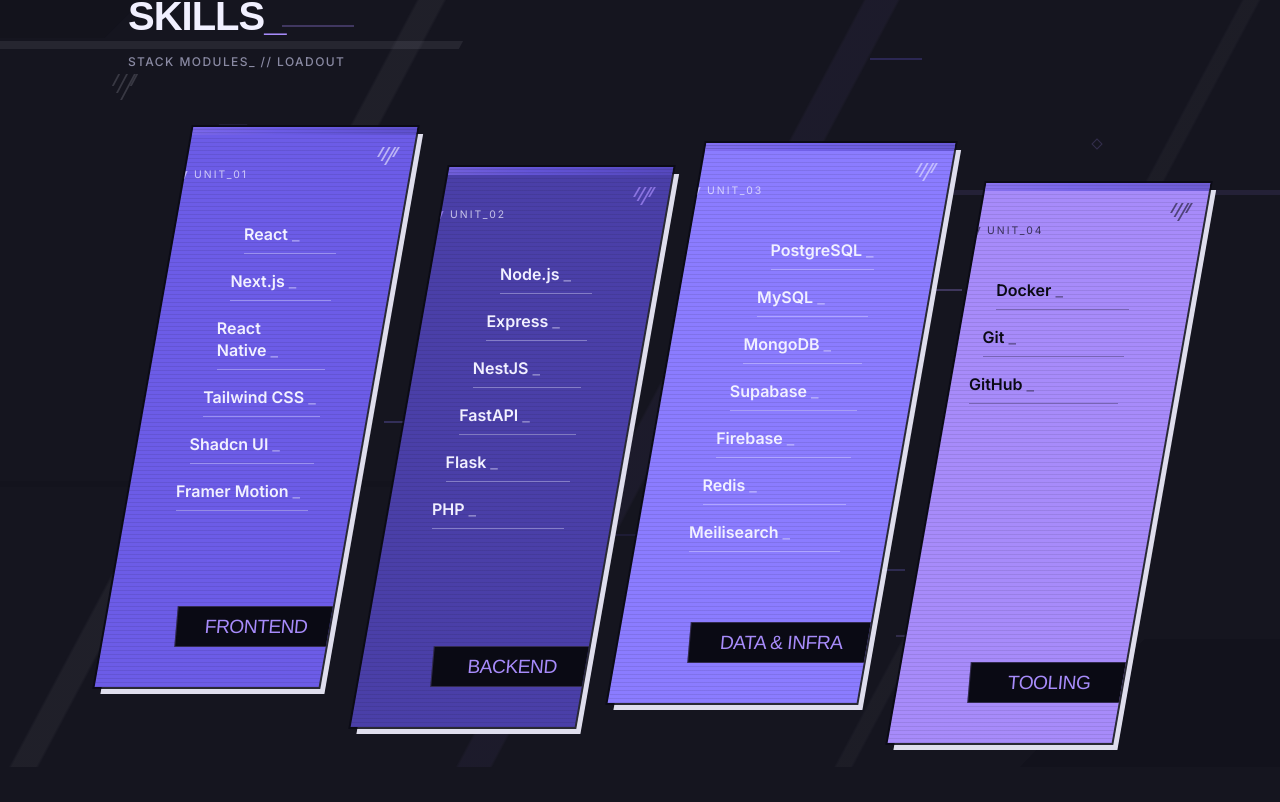
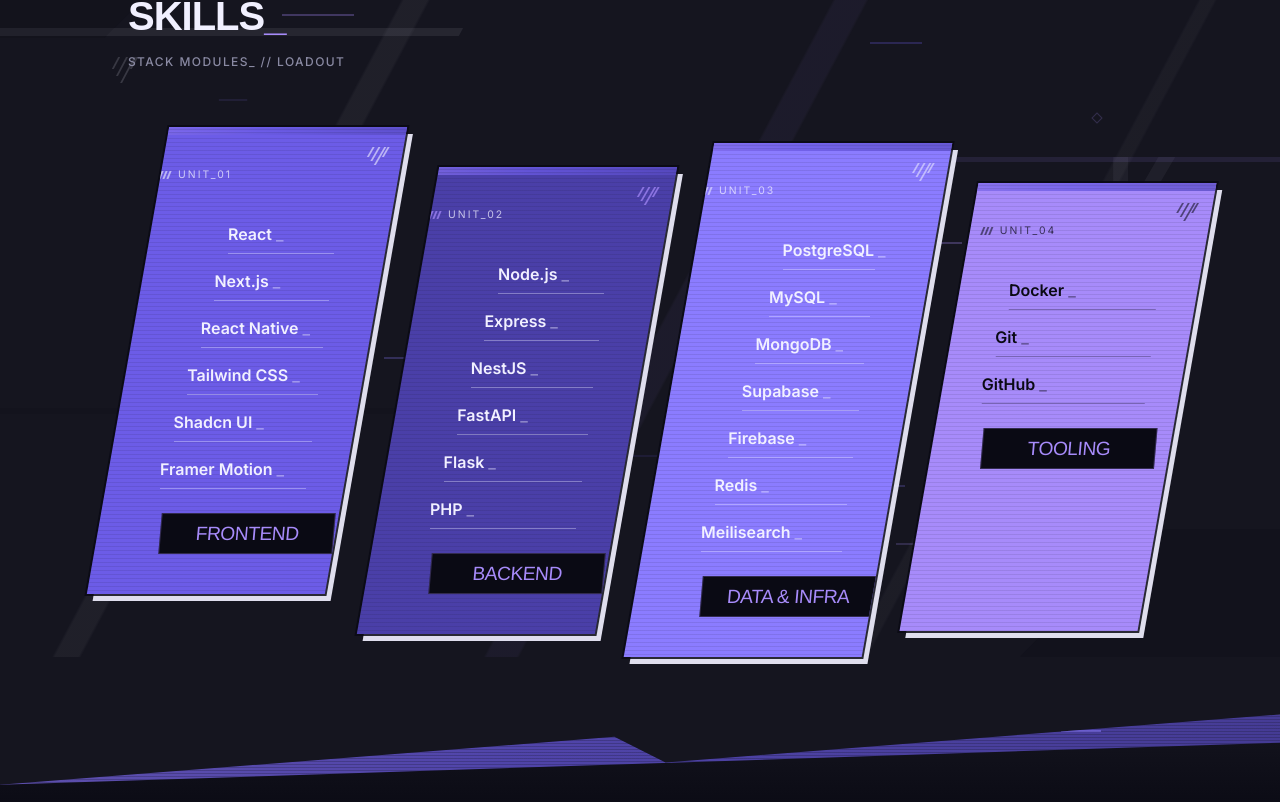
Before and after one commit to rrndxx/portfolio-v2, a Next.js app: page / in a window 1280 px wide. Shown: the part 1998-2800 px from the top of the page. Built offline with nearby package versions, Linux system fonts and the light colour scheme; a web font is replaced by a local one.

Commit message:
refactor: adjust SkillsGrid and global styles for improved visual dynamics, refine skew transformations and layout offsets for better responsiveness, and enhance spacing for skill items

```diff
--- a/app/globals.css
+++ b/app/globals.css
@@ -463,13 +463,13 @@
 
 /* Skills — character-select parallelograms */
 .skills-para {
-  transform: skewX(-10deg);
+  transform: skewX(-6deg);
 }
 
 .skills-para-shadow {
   z-index: 0;
   background: var(--text-primary);
-  transform: skewX(-10deg) translate(7px, 7px);
+  transform: skewX(-6deg) translate(5px, 5px);
   opacity: 0.92;
   pointer-events: none;
 }
@@ -482,19 +482,61 @@
 
 .skills-para-content {
   /* Un-skew + horizontal breathing room so type clears the slanted edges */
-  transform: skewX(10deg);
-  padding-left: clamp(1.35rem, 3.5vw, 2rem);
-  padding-right: clamp(1.35rem, 3.5vw, 2rem);
+  transform: skewX(6deg);
+  padding-left: clamp(1.1rem, 4vw, 2rem);
+  padding-right: clamp(1.1rem, 4vw, 2rem);
 }
 
 .skills-para-label {
-  transform: skewX(-5deg);
+  transform: skewX(-4deg);
   width: 100%;
 }
 
-.skills-para-row {
-  scrollbar-width: thin;
-  scrollbar-color: color-mix(in srgb, var(--accent-primary) 50%, transparent) transparent;
+.skills-skill-item {
+  margin-left: calc(var(--skill-indent, 0) * 0.4rem);
+  margin-right: calc(var(--skill-outdent, 0) * 0.2rem);
+}
+
+@media (min-width: 640px) {
+  .skills-para {
+    transform: skewX(-8deg);
+  }
+
+  .skills-para-shadow {
+    transform: skewX(-8deg) translate(6px, 6px);
+  }
+
+  .skills-para-content {
+    transform: skewX(8deg);
+  }
+
+  .skills-skill-item {
+    margin-left: calc(var(--skill-indent, 0) * 0.65rem);
+    margin-right: calc(var(--skill-outdent, 0) * 0.28rem);
+  }
+}
+
+@media (min-width: 1024px) {
+  .skills-para {
+    transform: skewX(-10deg);
+  }
+
+  .skills-para-shadow {
+    transform: skewX(-10deg) translate(7px, 7px);
+  }
+
+  .skills-para-content {
+    transform: skewX(10deg);
+  }
+
+  .skills-para-label {
+    transform: skewX(-5deg);
+  }
+
+  .skills-skill-item {
+    margin-left: calc(var(--skill-indent, 0) * 0.85rem);
+    margin-right: calc(var(--skill-outdent, 0) * 0.35rem);
+  }
 }
 
 /* Gallery — chamfered cyber frames */
--- a/components/skills/SkillsGrid.tsx
+++ b/components/skills/SkillsGrid.tsx
@@ -5,6 +5,7 @@
 import { SectionHeading } from "@/components/ui/SectionHeading";
 import { SectionShell } from "@/components/ui/SectionShell";
 import type { SkillCategory, SkillsContent } from "@/lib/types";
+import type { CSSProperties } from "react";
 
 interface SkillsGridProps {
   content: SkillsContent;
@@ -46,11 +47,12 @@
   },
 ] as const;
 
+/** Stagger offsets — lighter on small screens so the cluster still breathes. */
 const PANEL_OFFSET = [
-  "md:mt-0",
-  "md:mt-10",
-  "md:mt-4",
-  "md:mt-14",
+  "mt-0 sm:mt-0 lg:mt-0",
+  "mt-3 sm:mt-6 lg:mt-10",
+  "mt-1 sm:mt-3 lg:mt-4",
+  "mt-4 sm:mt-8 lg:mt-14",
 ] as const;
 
 function SkillParallelogram({
@@ -65,7 +67,7 @@
   return (
     <div
       className={[
-        "relative w-full max-w-[240px] shrink-0 md:max-w-none md:flex-1",
+        "skills-para-wrap relative w-full min-w-0",
         "transition-transform duration-300 ease-[cubic-bezier(0.22,1,0.36,1)] hover:-translate-y-2 hover:scale-[1.01]",
         PANEL_OFFSET[index % PANEL_OFFSET.length],
       ].join(" ")}
@@ -79,11 +81,10 @@
       <div
         data-tone={style.indexTone}
         className={[
-          "skills-para relative flex h-[440px] flex-col overflow-hidden md:h-[520px] lg:h-[560px]",
+          "skills-para relative flex min-h-[20rem] flex-col overflow-hidden sm:min-h-[22rem] lg:min-h-[28rem]",
           style.fill,
         ].join(" ")}
       >
-        {/* Scanlines */}
         <div
           aria-hidden
           className="pointer-events-none absolute inset-0 opacity-20"
@@ -93,16 +94,14 @@
           }}
         />
 
-        {/* Glitch ribbon */}
         <div
           aria-hidden
           className="glitch-texture pointer-events-none absolute inset-x-0 top-0 z-[2] h-2 opacity-75"
         />
 
-        {/* Barcode ticks */}
         <div
           aria-hidden
-          className="absolute right-4 top-5 z-[2] flex gap-[3px]"
+          className="absolute right-3 top-4 z-[2] flex gap-[3px] sm:right-4 sm:top-5"
         >
           {[0, 1, 2, 3].map((i) => (
             <span
@@ -113,15 +112,16 @@
           ))}
         </div>
 
-        <div className="skills-para-content relative z-[1] flex h-full flex-col py-8 md:py-10">
+        <div className="skills-para-content relative z-[1] flex h-full flex-col py-6 sm:py-8 md:py-10">
           <div className="flex items-center gap-2">
             <span className="inline-flex gap-[2px]">
               {[0, 1, 2].map((i) => (
                 <span
                   key={i}
-                  className={["block h-2 w-[2px] -skew-x-[22deg]", style.tick].join(
-                    " ",
-                  )}
+                  className={[
+                    "block h-2 w-[2px] -skew-x-[22deg]",
+                    style.tick,
+                  ].join(" ")}
                 />
               ))}
             </span>
@@ -135,20 +135,23 @@
             </p>
           </div>
 
-          <ul className="mt-8 flex flex-1 flex-col gap-3.5 md:mt-10 md:gap-4">
+          <ul className="mt-6 flex flex-1 flex-col gap-2.5 sm:mt-8 sm:gap-3.5 md:mt-10 md:gap-4">
             {category.skills.map((skill, skillIndex) => {
               const stepsFromBottom = category.skills.length - 1 - skillIndex;
               return (
                 <li
                   key={skill}
-                  style={{
-                    marginLeft: `${stepsFromBottom * 0.85}rem`,
-                    marginRight: `${skillIndex * 0.35}rem`,
-                  }}
+                  className="skills-skill-item"
+                  style={
+                    {
+                      ["--skill-indent" as string]: `${stepsFromBottom}`,
+                      ["--skill-outdent" as string]: `${skillIndex}`,
+                    } as CSSProperties
+                  }
                 >
                   <span
                     className={[
-                      "block border-b pb-2 font-sans text-[0.95rem] font-semibold leading-snug md:text-body",
+                      "block border-b pb-1.5 font-sans text-[0.85rem] font-semibold leading-snug sm:pb-2 sm:text-[0.95rem] md:text-body",
                       style.text,
                       style.rule,
                     ].join(" ")}
@@ -161,9 +164,9 @@
             })}
           </ul>
 
-          <div className="mt-auto pt-6">
-            <div className="skills-para-label mx-auto border border-accent-glow/25 bg-bg-void px-3 py-2.5 text-center">
-              <p className="font-display text-[clamp(0.9rem,1.5vw,1.2rem)] uppercase leading-none tracking-tight text-accent-glow">
+          <div className="mt-auto pt-5 sm:pt-6">
+            <div className="skills-para-label mx-auto border border-accent-glow/25 bg-bg-void px-2.5 py-2 text-center sm:px-3 sm:py-2.5">
+              <p className="font-display text-[clamp(0.85rem,2.8vw,1.2rem)] uppercase leading-none tracking-tight text-accent-glow">
                 {category.name}
               </p>
             </div>
@@ -186,7 +189,7 @@
     >
       <SectionAtmosphere variant="skills" />
 
-      <div className="relative z-[1] pl-[6vw] pr-[6vw] md:pl-[10vw] md:pr-[8vw]">
+      <div className="relative z-[1] pl-[5vw] pr-[5vw] sm:pl-[6vw] sm:pr-[6vw] md:pl-[10vw] md:pr-[8vw]">
         <Reveal>
           <div className="mb-3 flex gap-[3px]">
             {[0, 1, 2].map((i) => (
@@ -197,13 +200,13 @@
             ))}
           </div>
           <SectionHeading className="mb-3 md:mb-4">Skills</SectionHeading>
-          <p className="mb-10 max-w-md font-sans text-meta uppercase tracking-[0.12em] text-text-muted md:mb-14">
+          <p className="mb-8 max-w-md font-sans text-meta uppercase tracking-[0.12em] text-text-muted sm:mb-10 md:mb-14">
             Stack modules_ // loadout
           </p>
         </Reveal>
 
         <Reveal delay={0.08}>
-          <div className="skills-para-row flex items-start gap-5 overflow-x-auto px-1 pb-8 md:gap-6 md:overflow-visible md:px-2 md:pb-6 lg:gap-8 lg:px-4">
+          <div className="skills-para-row grid grid-cols-1 gap-x-4 gap-y-6 sm:grid-cols-2 sm:gap-x-5 sm:gap-y-8 lg:grid-cols-4 lg:items-start lg:gap-x-6 lg:gap-y-0 xl:gap-x-8">
             {content.categories.map((category, index) => (
               <SkillParallelogram
                 key={category.name}
```
